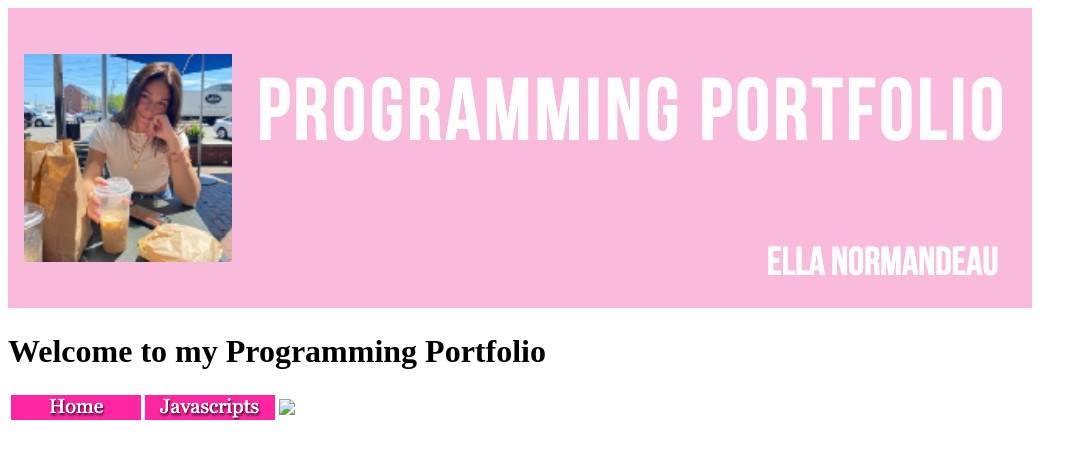
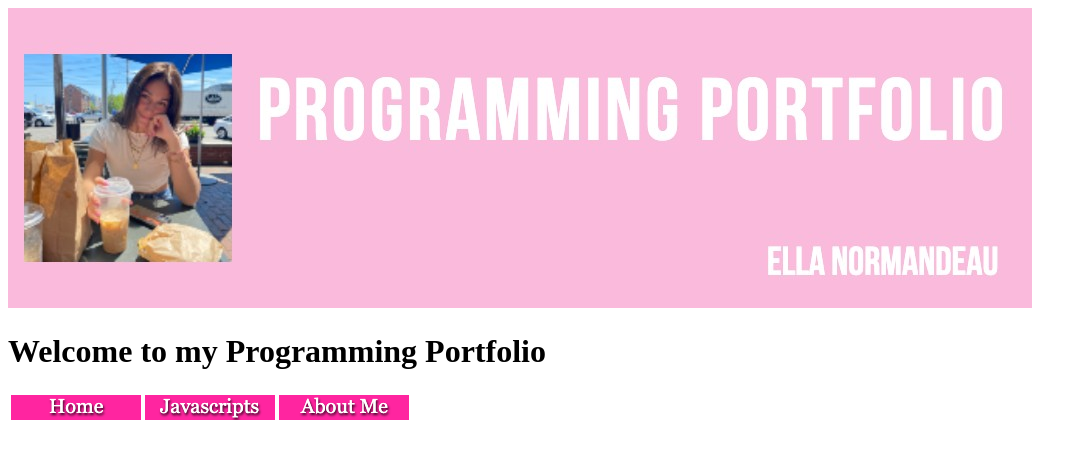
Before and after one commit to ellanorm/ellanorm.github.io, a plain HTML site: page index.html in a window 1280 px wide. Shown: the whole page, without its empty margins (0-1087 px from the left). Drawn offline with Linux system fonts and the light colour scheme.

Commit message:
Update index.html

```diff
--- a/index.html
+++ b/index.html
@@ -14,7 +14,7 @@
         <tr>
             <th> <a href=index.html> <img src="home.png"> </a> </th>
             <th> <a href=javascripts.html> <img src="javascripts.png"> </a> </th>
-            <th> <a href=about.html> <img src="about.png"> </a> </th>
+            <th> <a href=about.html> <img src="Aboutme.png"> </a> </th>
         </tr>
 
     </table>
```
